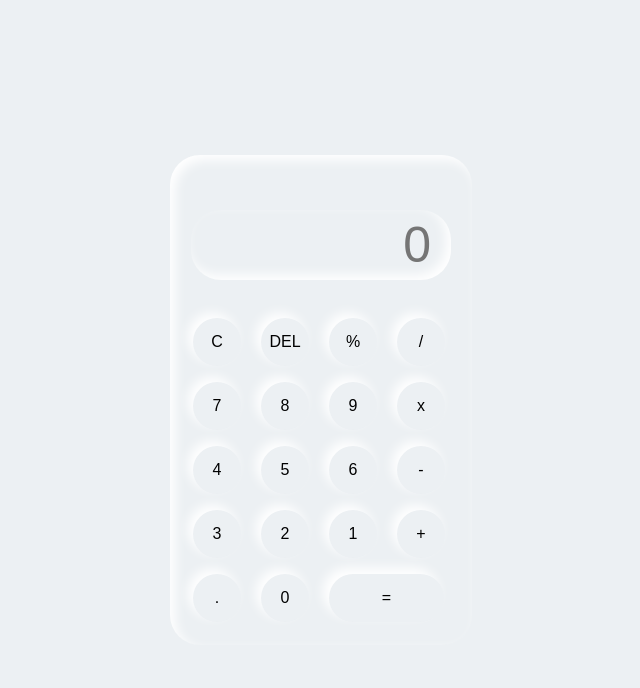
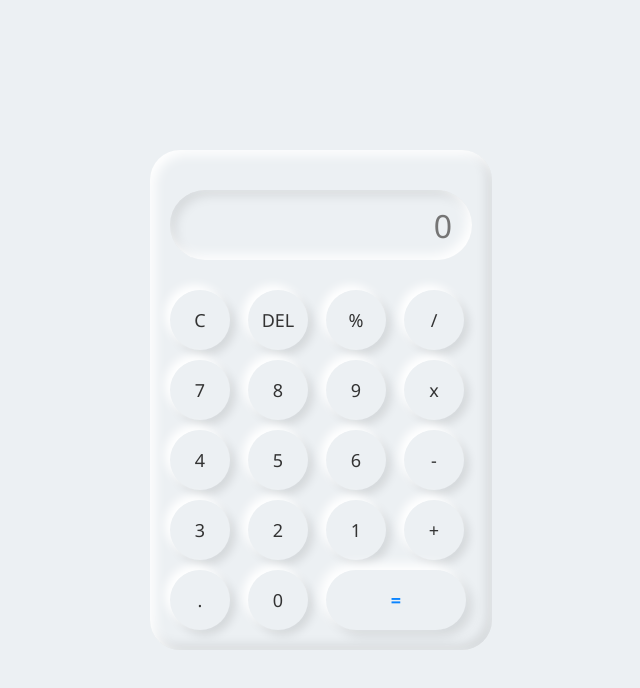
Before and after one commit to smartsakthi/whitecalculatorui, a plain HTML site: page index.html in a window 1280 px wide. Shown: the whole page, without its empty margins (319-959 px from the left). Drawn offline with Linux system fonts and the light colour scheme.

Commit message:
style.css

```diff
--- a/style.css
+++ b/style.css
@@ -1,75 +1,81 @@
-*
-{
+* {
     margin: 0;
     padding: 0;
     box-sizing: border-box;
     background-color: #ecf0f3;
-    font-family: sans-serif;
+    font-family: 'Segoe UI', sans-serif;
     outline: none;
+}
 
-}
-.Container
-{
+.Container {
     height: 100vh;
     display: flex;
     justify-content: center;
     align-items: center;
-
-
 }
 
-.Calculator
-{
+.Calculator {
     background-color: #ecf0f3;
-    padding: 15px;
+    padding: 20px;
     border-radius: 30px;
-    box-shadow: inset 5px 5px 12px #ffffff;
-                inset 5px 5px 12px rgba(0, 0, 0, .16);
-   display: grid;
-   grid-template-columns: repeat(4, 68px);
+    box-shadow: inset 5px 5px 12px #ffffff,
+                inset -5px -5px 12px rgba(0, 0, 0, 0.1);
+    display: grid;
+    grid-template-columns: repeat(4, 68px);
+    gap: 10px;
+}
 
-
-
-}
-input
-{
+input {
     grid-column: span 4;
     height: 70px;
-    width: 260px;
+    width: 100%;
     background-color: #ecf0f3;
-    box-shadow: inset -5px -5px 12px #ffffff;
-    border:none;
-    border-radius: 30px;
-    color: rgb(70, 70, 70,);
-    font-size: 50px;
-    text-align: end;
-    margin: auto;
-    margin-top: 40px;
-    margin-bottom: 30px;
-    padding: 20px;
+    box-shadow: inset -5px -5px 12px #ffffff,
+                inset 5px 5px 12px rgba(0, 0, 0, 0.1);
+    border: none;
+    border-radius: 50px;
+    color: #333;
+    font-size: 32px;
+    text-align: right;
+    margin: 20px 0;
+    padding: 0 20px;
+}
 
+button {
+    height: 60px;
+    width: 60px;
+    background-color: #ecf0f3;
+    box-shadow: -5px -5px 10px #ffffff,
+                 5px 5px 10px rgba(0, 0, 0, 0.1);
+    border: none;
+    border-radius: 50%;
+    font-size: 18px;
+    color: #333;
+    cursor: pointer;
+    transition: all 0.2s ease-in-out;
+}
 
+button:hover {
+    box-shadow: inset -3px -3px 6px #ffffff,
+                inset 3px 3px 6px rgba(0, 0, 0, 0.1);
 }
-button
-{
-    height: 48px;
-    width: 48px;
+
+button:active {
+    transform: scale(0.95);
+}
+
+.operator {
+    color: #f57c00;
+    font-weight: bold;
+}
+
+.equal {
+    width: 140px;
+    border-radius: 40px;
+    grid-column: span 2;
     background-color: #ecf0f3;
-    box-shadow: -5px -5px 12px #ffffff;
-                 5px 5px 12px rgba(0, 0, 0, .16);
-    border : none;
-    border-radius: 50%;
-    margin: 8px;
-    font-size: 16px;
-
+    box-shadow: -6px -6px 12px #ffffff,
+                 6px 6px 12px rgba(0, 0, 0, 0.1);
+    font-weight: bold;
+    color: #0a84ff;
 }
-.equal
-{
-    width: 115px;
-    border-radius: 40px;
-    background-color: #ecf0f3;
-    box-shadow: -6px -6px 12px #ffffff;
-                 5px 5px 12px rgba(0, 0, 0, .16);
-
-
-}
```
